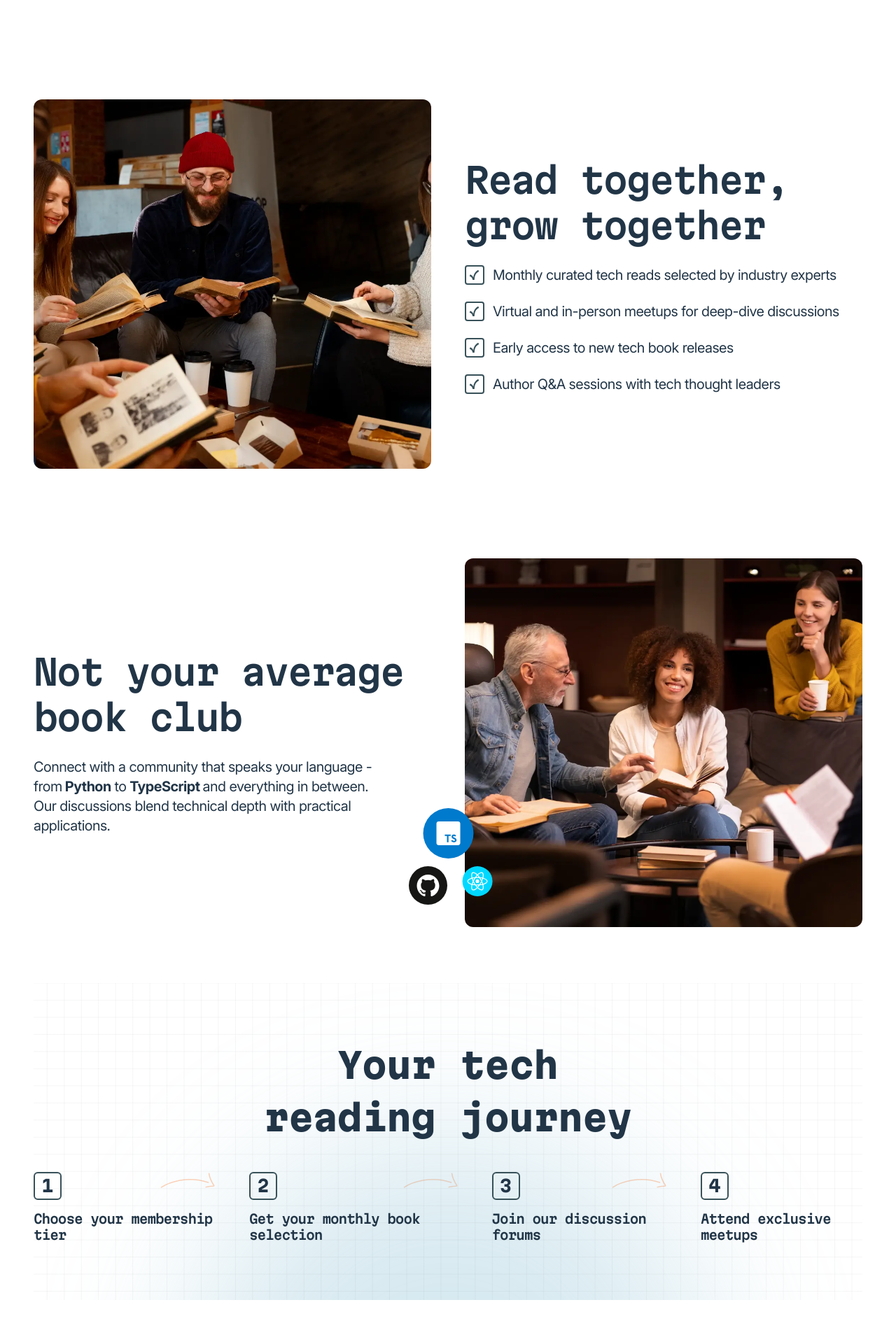
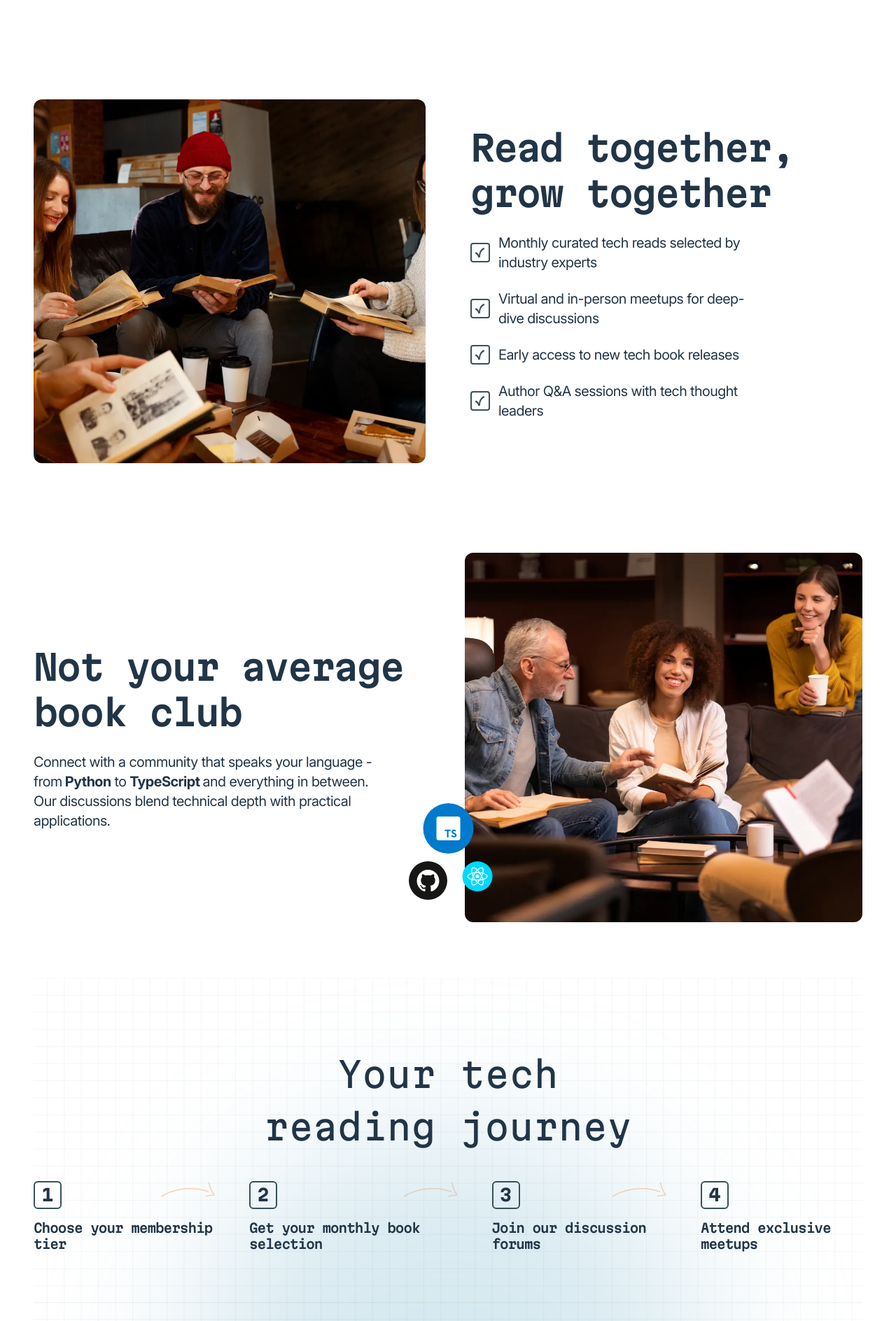
Before and after one commit to ChamuMutezva/tech-book-club, a React (Vite) app: page / in a window 1280 px wide. Shown: the part 792-2680 px from the top of the page at 70% size. Built offline with nearby package versions, Linux system fonts and the light colour scheme.

Commit message:
update: trial 1 - desktop fix to match design

```diff
--- a/src/components/GrowTogether.tsx
+++ b/src/components/GrowTogether.tsx
@@ -7,7 +7,7 @@ export function GrowTogether() {
     return (
         <section
             className="grow-together mx-auto bg-[hsl(var(--neutral-0))] px-4 py-6 sm:p-8 lg:py-12 lg:px-0
-        flex flex-col lg:flex-row-reverse lg:items-center lg:gap-12 max-w-[74rem] dark:bg-[hsl(var(--neutral-900))]"
+        flex flex-col lg:flex-row-reverse lg:items-center lg:gap-16 max-w-[74rem] dark:bg-[hsl(var(--neutral-900))]"
         >
             <div className="grow-together-content flex-1">
                 <h2 className="text-preset-2">Read together, grow together</h2>
@@ -18,7 +18,7 @@ export function GrowTogether() {
                             alt=""
                             className="check dark:invert dark:brightness-10 dark:hue-rotate-10"
                         />
-                        <span>
+                        <span className="max-w-[30ch]">
                             Monthly curated tech reads selected by industry
                             experts
                         </span>
@@ -29,7 +29,7 @@ export function GrowTogether() {
                             alt=""
                             className="check dark:invert dark:brightness-10 dark:hue-rotate-10"
                         />
-                        <span>
+                        <span className="max-w-[30ch]">
                             Virtual and in-person meetups for deep-dive
                             discussions
                         </span>
@@ -40,7 +40,7 @@ export function GrowTogether() {
                             alt=""
                             className="check dark:invert dark:brightness-10 dark:hue-rotate-10"
                         />
-                        <span>Early access to new tech book releases</span>
+                        <span className="max-w-[30ch]">Early access to new tech book releases</span>
                     </li>
                     <li className="text-preset-5 flex items-center gap-3">
                         <img
@@ -48,7 +48,7 @@ export function GrowTogether() {
                             alt=""
                             className="check dark:invert dark:brightness-10 dark:hue-rotate-10"
                         />
-                        <span>
+                        <span className="max-w-[30ch]">
                             Author Q&A sessions with tech thought leaders
                         </span>
                     </li>
--- a/src/components/Journey.tsx
+++ b/src/components/Journey.tsx
@@ -2,10 +2,10 @@
 export function Journey() {
     return (
         <section
-            className={`journey px-4 py-6 sm:p-8 lg:py-20 lg:px-0
+            className={`journey px-4 py-6 sm:p-8 lg:py-25 lg:px-0
                 flex flex-col items-center gap-8 lg:gap-10 mx-auto max-w-[74rem]`}
         >
-            <h2 className="text-[3.125rem] font-[900] text-center max-w-[15ch]">
+            <h2 className="text-[3.125rem] font-[400] text-center max-w-[15ch]">
                 Your tech reading journey
             </h2>
             <ol className="flex flex-col md:flex-row lg:items-center gap-8 lg:gap-12">
--- a/src/components/MembershipTier.tsx
+++ b/src/components/MembershipTier.tsx
@@ -52,7 +52,7 @@ export function MembershipTiers() {
         <section
             id="membership"
             tabIndex={-1}
-            className="container membership mx-auto px-4 sm:p-8 py-12 lg:py-24 max-w-[61rem]"
+            className="container membership mx-auto px-4 sm:p-8 py-12 lg:py-30 max-w-[61rem]"
         >
             <h2 className="text-preset-2 font-bold tracking-tight text-center mb-12 dark:text-white">
                 Membership options
--- a/src/components/Testimonials.tsx
+++ b/src/components/Testimonials.tsx
@@ -13,7 +13,7 @@ export function Testimonials() {
             </div>
             <h2 className="sm:text-center sr-only">Testimonials</h2>
             <div className="testimonial flex flex-col justify-center items-center gap-8">
-                <p className="text-left lg:text-center text-preset-3mb max-w-[40ch]">
+                <p className="text-left lg:text-center text-preset-3 max-w-[40ch]">
                     "This book club transformed my technical reading from a
                     solitary activity into an enriching community experience.
                     The discussions are gold!"
```
